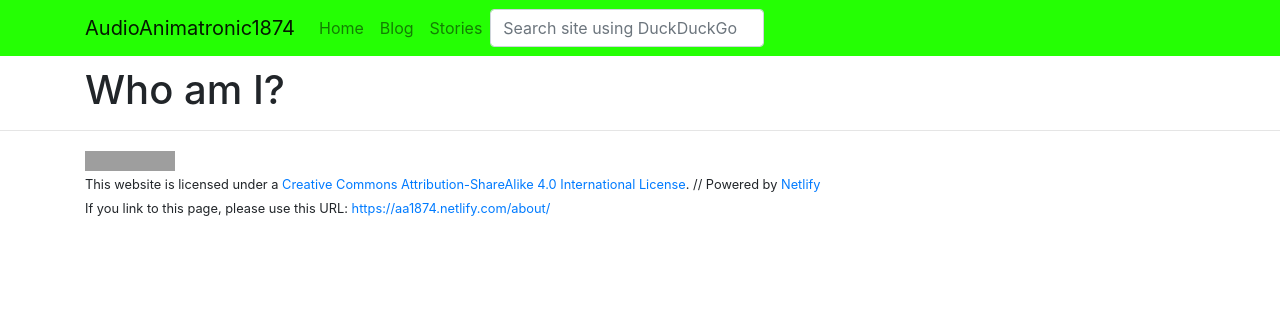
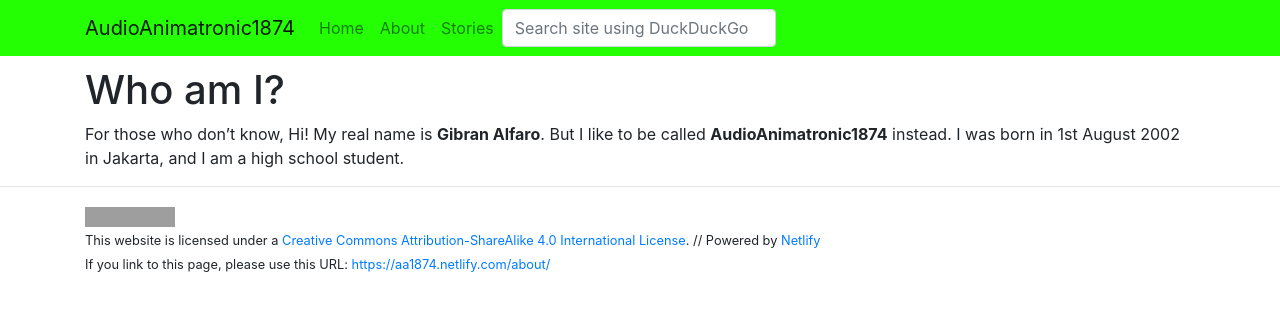
Before and after one commit to aa1874/aa1874site, a Jekyll site: the page built from about.md, in a window 1280 px wide. Shown: the top 311 px of the page. Built offline with Jekyll 4.4.1, drawn with Linux system fonts in a browser that asks for light colours; nearby versions of some CDN libraries; grey boxes are pictures that could not be loaded.

Commit message:
more commits

```diff
--- a/_layouts/default.html
+++ b/_layouts/default.html
@@ -16,7 +16,7 @@
                 <div class="collapse navbar-collapse" id="navbarNavAltMarkup">
                     <ul class="navbar-nav">
                         <li class="nav-item"><a class="nav-link" href="/">Home</a></li>
-                        <li class="nav-item"><a class="nav-link" href="/blog">Blog</a></li>
+                        <li class="nav-item"><a class="nav-link" href="/about">About</a></li>
                         <li class="nav-item"><a class="nav-link" href="/stories">Stories</a></li>
                     </ul>
                     <form action="https://duckduckgo.com/?q=site:aa1874.github.io+&kp=-1&kl=us-en" class="form-inline my-2 my-lg-0 float-right">
--- a/_layouts/post.html
+++ b/_layouts/post.html
@@ -2,7 +2,6 @@
 layout: default
 ---
 
-<a href="/blog" class="btn btn-primary"><i class="fas fa-arrow-left"></i> Return to Posts index</a>
 <article itemscope itemtype="http://schema.org/BlogPosting">
 
   <header>
--- /dev/null
+++ b/about.md
@@ -0,0 +1,9 @@
+---
+layout: page
+permalink: /about/
+title: About me
+---
+
+# Who am I?
+
+For those who don't know, Hi! My real name is **Gibran Alfaro**. But I like to be called **AudioAnimatronic1874** instead. I was born in 1st August 2002 in Jakarta, and I am a high school student.
```
Also changed, not shown: about.html (deleted, +0 -7 lines), index.html (+25 -0 lines).
